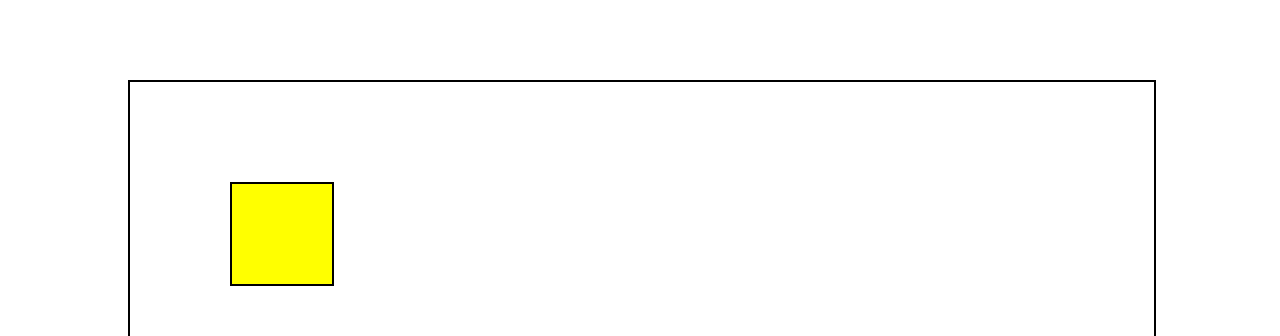
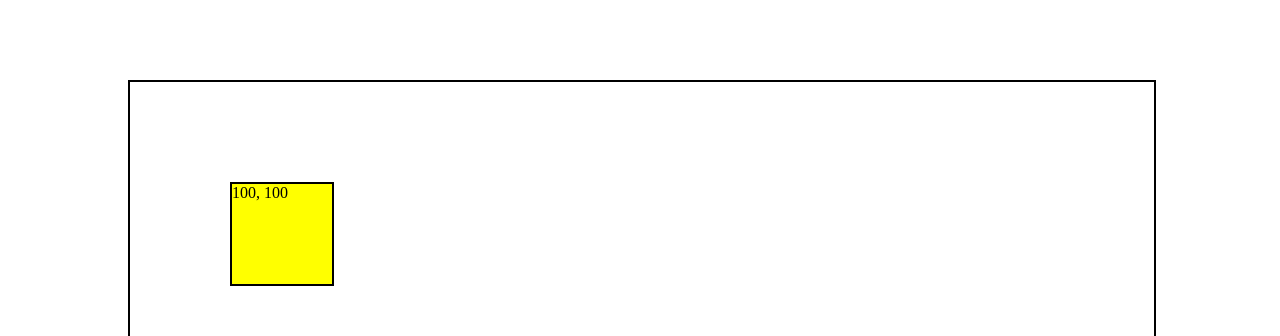
Before and after one commit to jliu716/jl-draggable, an Angular app: page / in a window 1280 px wide. Shown: the top 336 px of the page. Built offline with nearby package versions, Linux system fonts and the light colour scheme.

Commit message:
add debug parameters

```diff
--- a/src/app/app.component.html
+++ b/src/app/app.component.html
@@ -1,4 +1,7 @@
-<div class="box">
+<div class="box" #container>
+  <span *ngIf="DEBUG" class="debug-label">
+    box size = {{ boxWidth }} x {{ boxHeight }};
+  </span>
   <jl-draggable
     [width]="100"
     [height]="100"
--- a/src/app/app.component.less
+++ b/src/app/app.component.less
@@ -6,3 +6,8 @@
   left: 10vw;
   border: 2px solid black;
 }
+
+.debug-label {
+  top: -2em;
+  position: absolute;
+}
--- a/src/app/app.component.ts
+++ b/src/app/app.component.ts
@@ -1,4 +1,4 @@
-import { Component } from "@angular/core";
+import { Component, ElementRef, ViewChild } from "@angular/core";
 
 @Component({
   selector: "app-root",
@@ -6,5 +6,16 @@ import { Component } from "@angular/core";
   styleUrls: ["./app.component.less"],
 })
 export class AppComponent {
-  title = "jl-draggable";
+  // TODO:- what happens when box resizes and the tile is outside the box?
+  @ViewChild("container") container?: ElementRef;
+
+  DEBUG: boolean = false;
+
+  get boxWidth() {
+    return this.container?.nativeElement.clientWidth;
+  }
+
+  get boxHeight() {
+    return this.container?.nativeElement.clientHeight;
+  }
 }
--- a/src/app/draggable/draggable.component.html
+++ b/src/app/draggable/draggable.component.html
@@ -6,4 +6,6 @@
   [style.transform]="transform"
   (mousedown)="onMouseDown($event)"
   (window:mouseup)="onMouseUp()"
-></div>
+>
+  <span *ngIf="DEBUG">{{ DEBUG_X() }}, {{ DEBUG_Y() }}</span>
+</div>
--- a/src/app/draggable/draggable.component.ts
+++ b/src/app/draggable/draggable.component.ts
@@ -6,6 +6,10 @@ import { Component, HostListener, Input, OnInit } from "@angular/core";
   styleUrls: ["./draggable.component.less"],
 })
 export class DraggableComponent implements OnInit {
+  @Input() DEBUG: boolean = true;
+  DEBUG_Y = () => Math.round(this.top);
+  DEBUG_X = () => Math.round(this.left);
+
   @Input("width") width: number = 50;
   @Input("height") height: number = 50;
   @Input("left") left: number = 0;
@@ -48,7 +52,6 @@ export class DraggableComponent implements OnInit {
 
   // calculate new position
   private move() {
-    // console.log(this.pointOfClick);
     this.top = this.pointOfClick.y0 + (this.mouse.y - this.pointOfClick.y1);
     this.left = this.pointOfClick.x0 + (this.mouse.x - this.pointOfClick.x1);
   }
```
